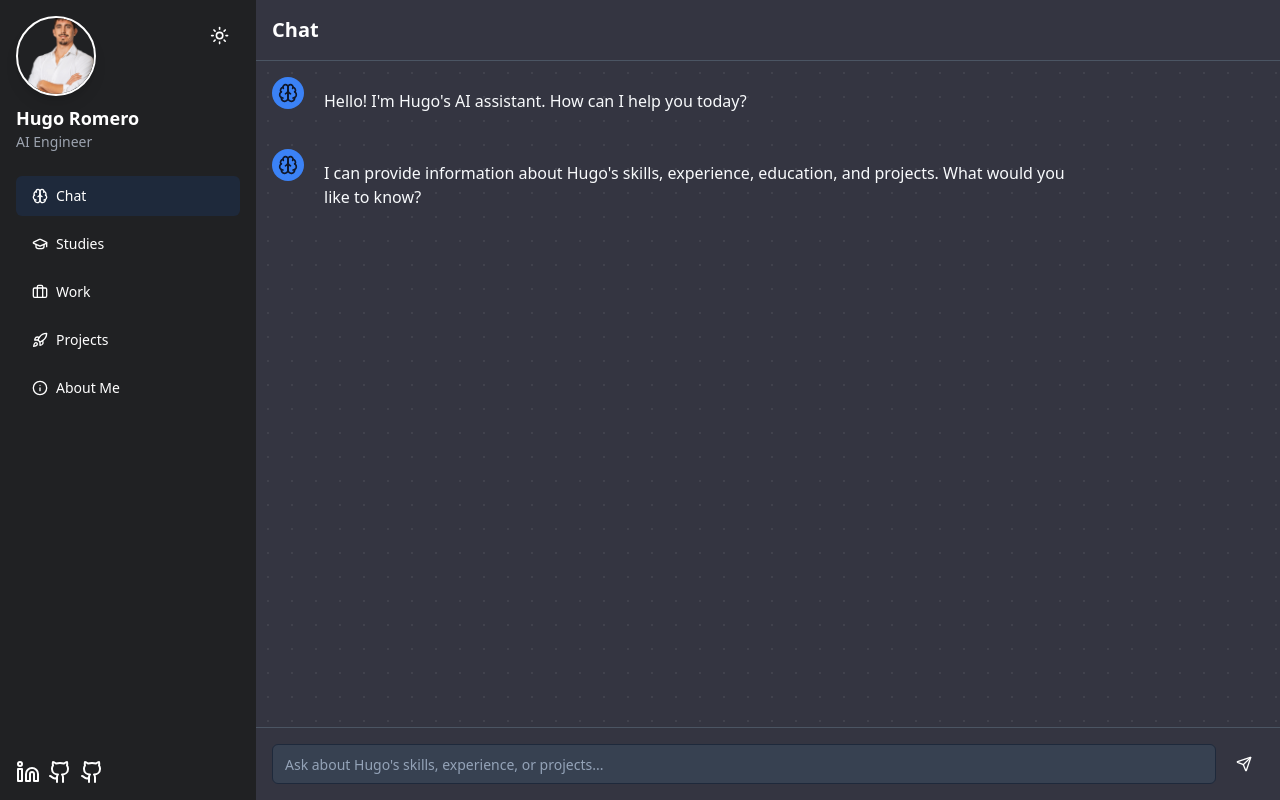
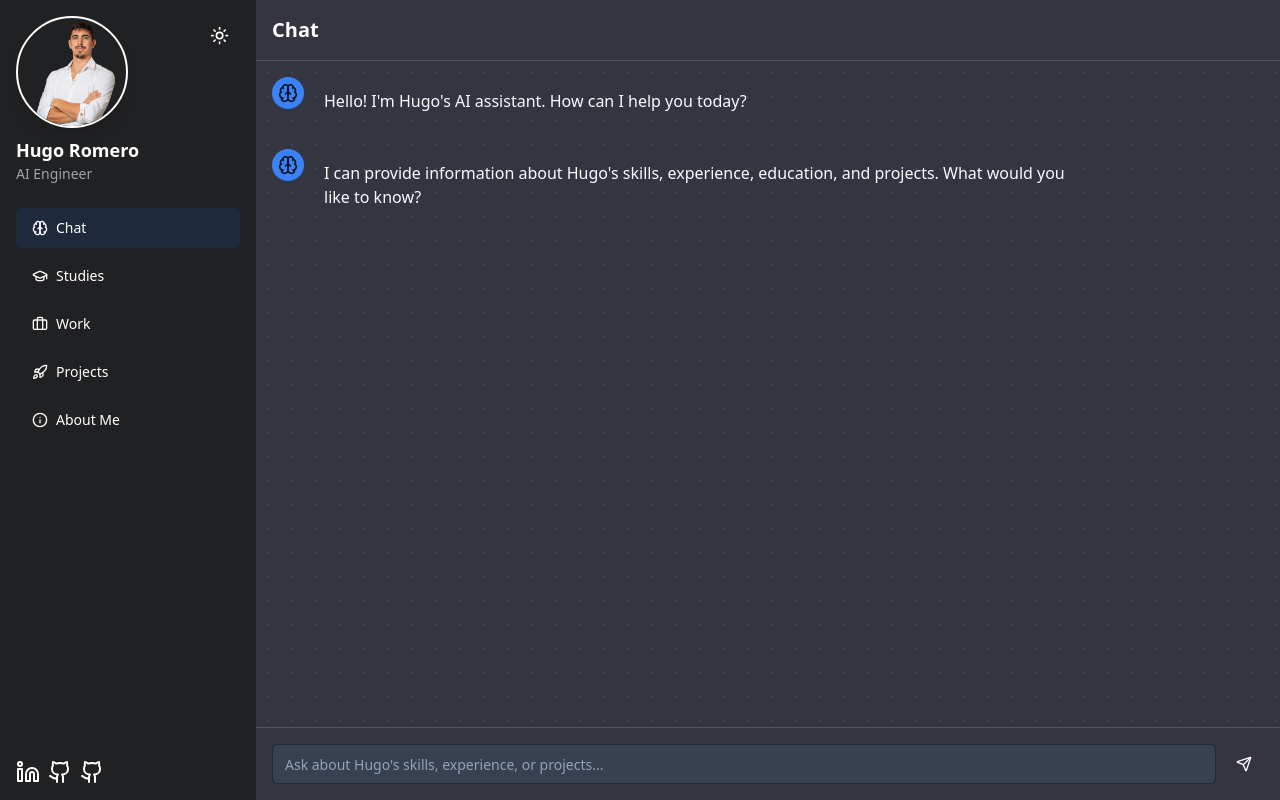
Before and after one commit to hugoromerorico/hugoromerorico.github.io, a Next.js app: page / in a window 1280 px wide. Built offline with nearby package versions, Linux system fonts and the light colour scheme.

Commit message:
Improve profile pic appearance

```diff
--- a/components/PortfolioChat.tsx
+++ b/components/PortfolioChat.tsx
@@ -51,8 +51,8 @@ export default function PortfolioChat() {
     <div className={`flex h-screen ${theme === 'dark' ? 'bg-chatgpt-dark text-white' : 'bg-white text-black'}`}>
       <div className={`w-64 ${theme === 'dark' ? 'bg-chatgpt-sidebar' : 'bg-gray-100'} p-4 hidden md:block relative`}>
         <div className="mb-6 relative">
-          <div className="w-20 h-20 rounded-full overflow-hidden border-2 border-white shadow-lg mb-2">
-            <img src="/images/hugo-photo.png" alt="Hugo Romero" className="w-full h-full object-cover" />
+          <div className="w-28 h-28 rounded-full overflow-hidden border-2 border-white shadow-lg mb-2 flex items-end justify-center">
+            <img src="/images/hugo-photo.png" alt="Hugo Romero" className="w-4/5 h-9/10 object-cover" />
           </div>
           <h2 className="text-lg font-semibold">Hugo Romero</h2>
           <p className={`text-sm ${theme === 'dark' ? 'text-gray-400' : 'text-gray-600'}`}>AI Engineer</p>
```
